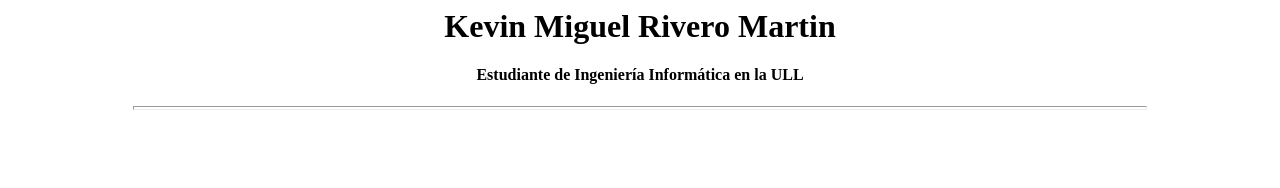
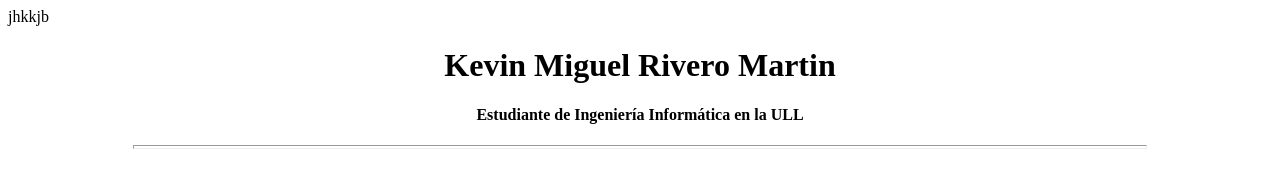
Before and after one commit to KevinRM/kevinrm.github.io, a plain HTML site: page index.html in a window 1280 px wide. Drawn offline with Linux system fonts and the light colour scheme.

Commit message:
Update index.html

```diff
--- a/index.html
+++ b/index.html
@@ -3,6 +3,7 @@
     <title>Inicio</title>
   </head>
   <body>
+  jhkkjb
     <h1 align=center>Kevin Miguel Rivero Martin</h1>
     <h4 align=center>Estudiante de Ingeniería Informática en la ULL</h3>
     <hr width=80% size=4 align=center>
```
